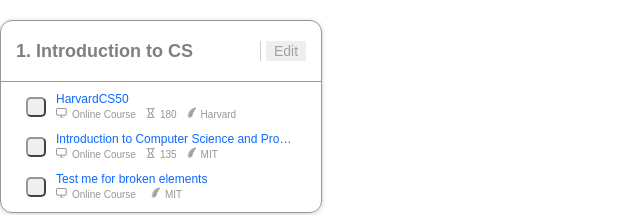
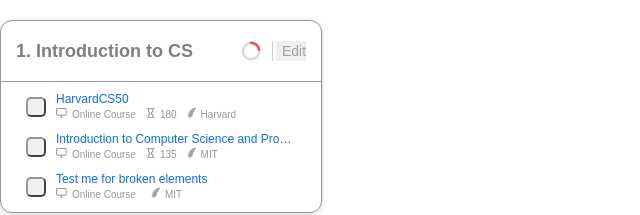
Before and after one commit to flfk/curriculum-tracker, a React (Create React App) app: page / in a window 1280 px wide. Shown: the top 215 px of the page, without its empty margins (0-640 px from the left). Built offline with nearby package versions, Linux system fonts and the light colour scheme.

Commit message:
Topic header progress bar placeholder added

```diff
--- a/src/components/Topic.js
+++ b/src/components/Topic.js
@@ -3,6 +3,8 @@ import PropTypes from 'prop-types';
 import Subject from './Subject';
 
 import '../styles/topic.css';
+
+import iconProgressBar from '../icons/RoundProgress.png';
 
 const Topic = (props) => {
   const { topicName } = props;
@@ -15,7 +17,7 @@ const Topic = (props) => {
     <div className="topic">
       <div className="topicHeader">
         <div className="topicName">{ topicName }</div>
-        <div className="topicProgress"></div>
+        <img className="topicProgress" src={iconProgressBar} alt="Progress Bar" />
         <div className="topicDivider" />
         <button className="topicEditBtn">Edit</button>
       </div>
--- a/src/styles/topic.css
+++ b/src/styles/topic.css
@@ -27,9 +27,26 @@
   left: 15px;
 }
 
+.topicProgress {
+  height: 20px;
+  width: 20px;
+  position: absolute;
+  top: 20px;
+  right: 60px;
+}
+
+.topicDivider {
+  height: 20px;
+  width: 1px;
+  background-color: #CCCCCC;
+  position: absolute;
+  top: 20px;
+  right: 48px;
+}
+
 .topicEditBtn {
   height: 20px;
-  width: 40px;
+  width: 30px;
   font-size: 14px;
   color: #00000054;
   /*remove inherited border from topic*/
@@ -38,12 +55,3 @@
   top: 20px;
   right: 15px;
 }
-
-.topicDivider {
-  height: 20px;
-  width: 1px;
-  background-color: #CCCCCC;
-  position: absolute;
-  top: 20px;
-  right: 60px;
-}
```
Also changed, not shown: src/icons/RoundProgress.png (added).
